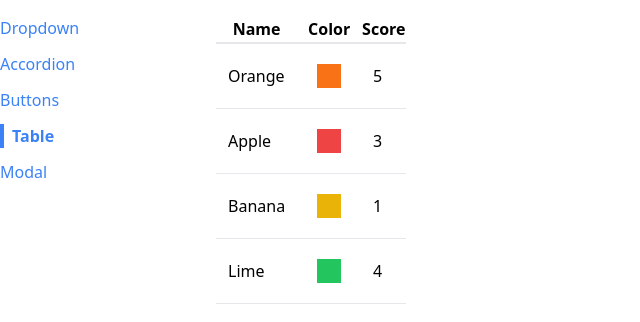
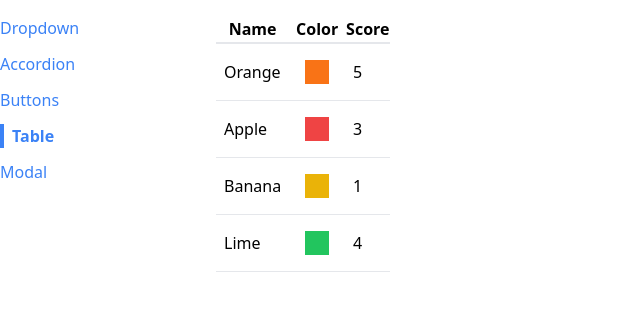
Before and after one commit to VsevolodPantjukhin/comps, a React (Create React App) app: page /table in a window 1280 px wide. Shown: the top 322 px of the page, without its empty margins (0-640 px from the left). Built offline with nearby package versions, Linux system fonts and the light colour scheme.

Commit message:
Adding a Key Function

```diff
--- a/src/components/Table/Table.js
+++ b/src/components/Table/Table.js
@@ -1,15 +1,15 @@
-const Table = ({ data, config }) => {
+const Table = ({ data, config, keyFn }) => {
   const renderedHeaders = config.map((column) => {
     return <th key={column.label}>{column.label}</th>;
   });
-  const renderedRows = data.map((fruit) => {
+  const renderedRows = data.map((rowData) => {
+    const renderedCells = config.map((column) => {
+      return <td className="p-2">{column.render(rowData)}</td>;
+    });
+
     return (
-      <tr className="border-b" key={fruit.name}>
-        <td className="p-3">{config[0].render(fruit)}</td>
-        <td className="p-3">
-          <div className={`p-3 m-2 ${config[1].render(fruit)}`}></div>
-        </td>
-        <td className="p-3">{config[2].render(fruit)}</td>
+      <tr className="border-b" key={keyFn(rowData)}>
+        {renderedCells}
       </tr>
     );
   });
--- a/src/pages/TablePage.js
+++ b/src/pages/TablePage.js
@@ -26,13 +26,20 @@ const TablePage = () => {
 
   const config = [
     { label: 'Name', render: (fruit) => fruit.name },
-    { label: 'Color', render: (fruit) => fruit.color },
+    {
+      label: 'Color',
+      render: (fruit) => <div className={`p-3 m-2 ${fruit.color}`}></div>,
+    },
     { label: 'Score', render: (fruit) => fruit.score },
   ];
 
+  const keyFn = (fruit) => {
+    return fruit.name;
+  };
+
   return (
     <div>
-      <Table data={data} config={config} />
+      <Table data={data} config={config} keyFn={keyFn} />
     </div>
   );
 };
```
